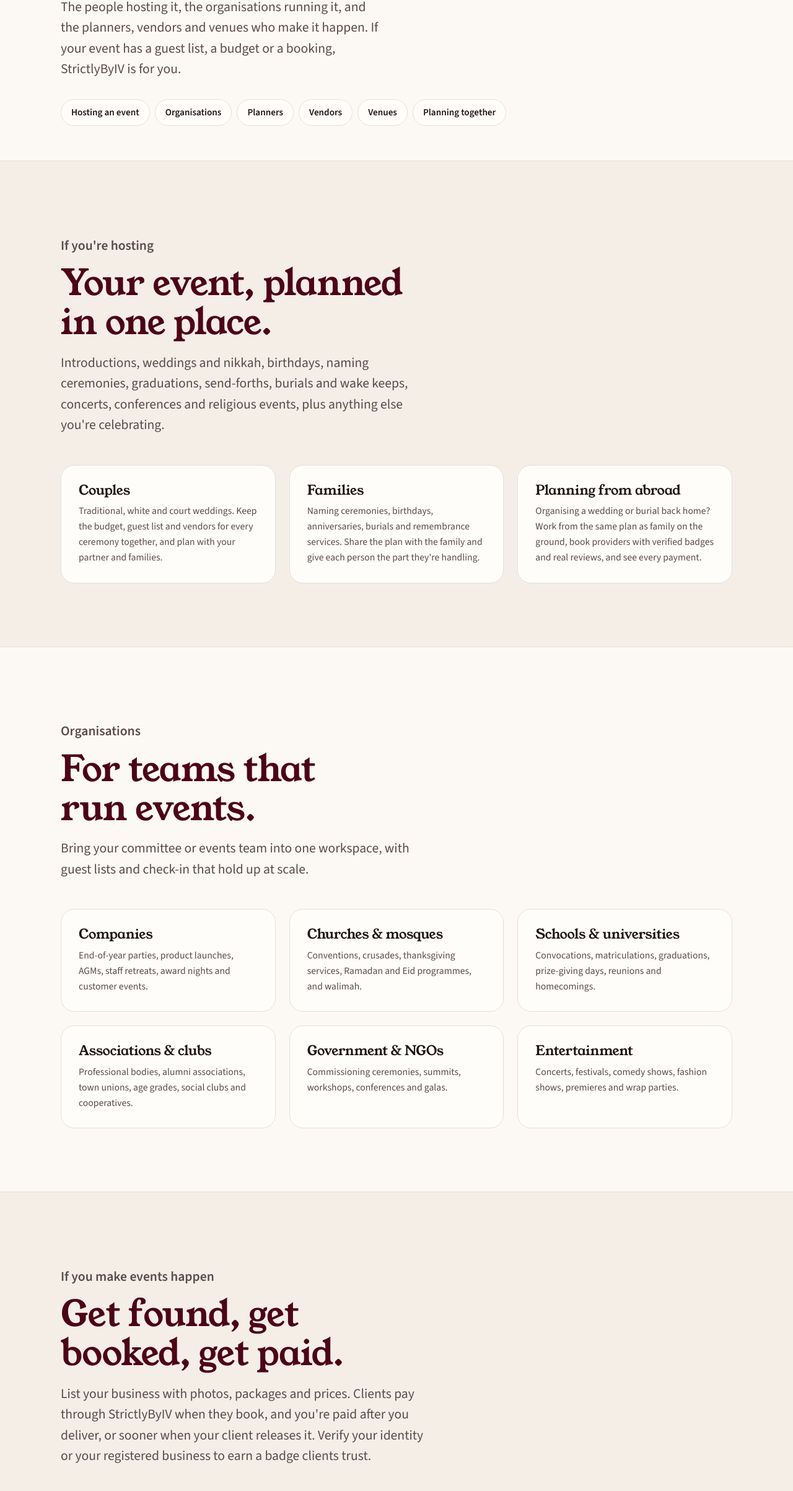
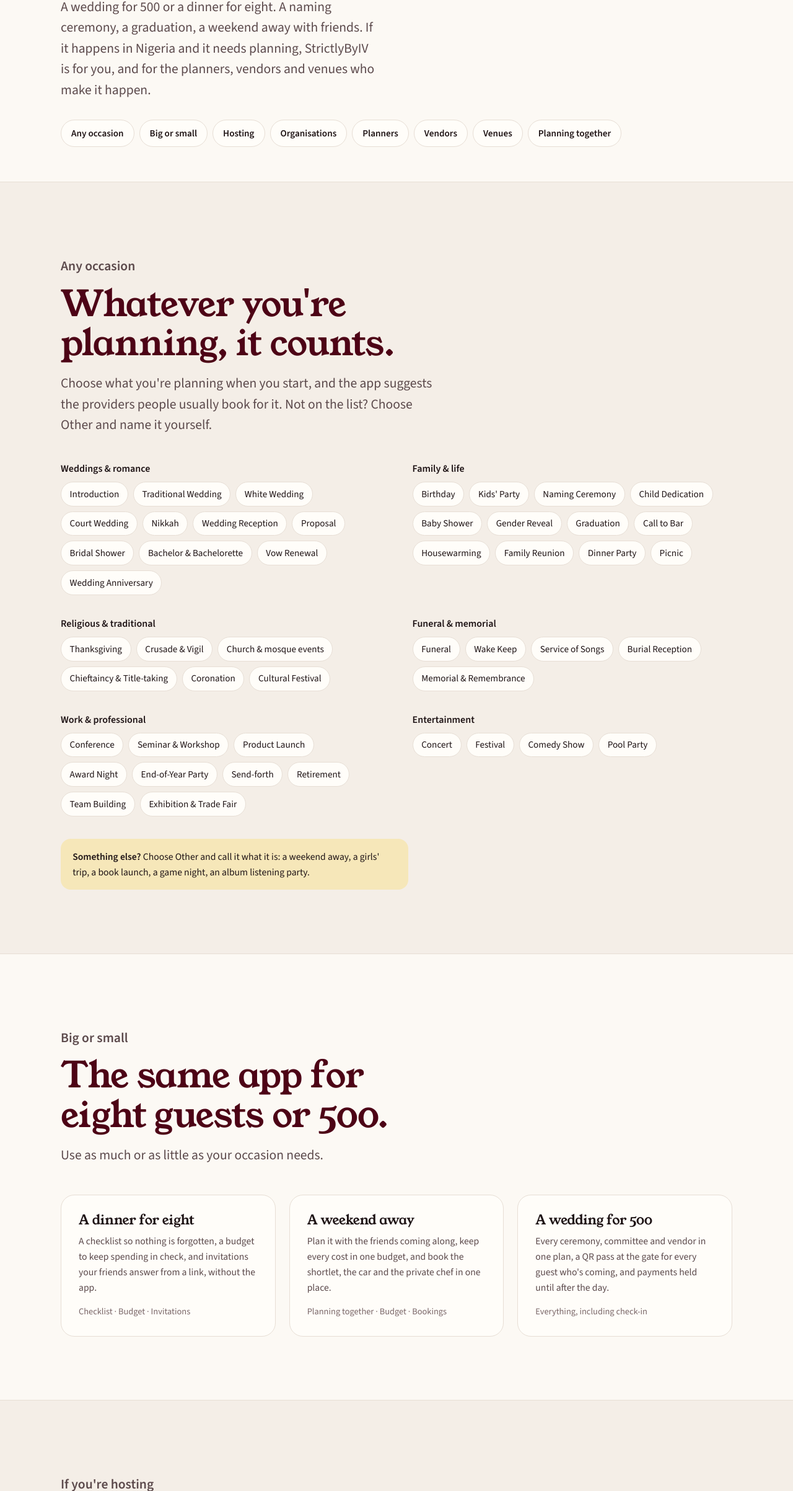
Before and after one commit to osisupermoses/strictlybyiv.com, a plain HTML site: page who-its-for/index.html in a window 1280 px wide. Shown: the part 395-2800 px from the top of the page at 62% size. Drawn offline with nearby package versions, Linux system fonts and the light colour scheme.

Commit message:
content(who-its-for): for anything worth planning, big or small
The page read as being for big events and the businesses behind them.
It now leads with the host:

- Headline "For anything worth planning.", with an intro that runs from a
  wedding for 500 to a dinner for eight and a weekend away.
- Any occasion: about 50 occasions under the app's own names and
  groups, and how to name your own with Other.
- Big or small: a dinner for eight, a weekend away and a wedding for
  500, each with the tools it uses. 500 is a free host's guest limit.
- Hosting gains a Friends card. The long vendor and venue lists fold
  behind "See all", still in the page for search engines.
- Hosts, never clients, in the provider copy. New title, description,
  link-preview text and sitemap date.

Every claim matches the app. Trips are worded "in Nigeria" because an
event needs a Nigerian state and LGA. Links into the page (#hosts,
#organisations, #providers, the referral link) still land.

Co-Authored-By: Claude Opus 5.5 <noreply@anthropic.com>

```diff
--- a/sitemap.xml
+++ b/sitemap.xml
@@ -15,5 +15,5 @@
   <url><loc>https://www.strictlybyiv.com/legal/referral-terms/</loc><lastmod>2026-11-05</lastmod></url>
   <url><loc>https://www.strictlybyiv.com/legal/privacy/</loc><lastmod>2026-10-12</lastmod></url>
   <url><loc>https://www.strictlybyiv.com/legal/terms/</loc><lastmod>2026-10-09</lastmod></url>
-  <url><loc>https://www.strictlybyiv.com/who-its-for/</loc><lastmod>2026-11-17</lastmod></url>
+  <url><loc>https://www.strictlybyiv.com/who-its-for/</loc><lastmod>2026-11-20</lastmod></url>
 </urlset>
--- a/who-its-for/index.html
+++ b/who-its-for/index.html
@@ -3,8 +3,8 @@
 <head>
 <meta charset="utf-8">
 <meta name="viewport" content="width=device-width, initial-scale=1, viewport-fit=cover">
-<title>Who StrictlyByIV is for: hosts, planners, vendors, venues</title>
-<meta name="description" content="For everyone behind a Nigerian event: couples, families, companies, churches and mosques, and the planners, vendors and venues they book.">
+<title>Who StrictlyByIV is for: any occasion, big or small</title>
+<meta name="description" content="Weddings, birthdays, naming ceremonies, graduations, burials, conferences, a dinner for eight or a weekend away. Plan any occasion in Nigeria and book the planners, vendors and venues who make it happen.">
 <link rel="canonical" href="https://www.strictlybyiv.com/who-its-for/">
 <link rel="icon" type="image/png" href="/assets/home/icon.png">
 <link rel="apple-touch-icon" href="/assets/apple-touch-icon.png">
@@ -15,7 +15,7 @@
 <meta property="og:site_name" content="StrictlyByIV">
 <meta property="og:url" content="https://www.strictlybyiv.com/who-its-for/">
 <meta property="og:title" content="Who StrictlyByIV is for">
-<meta property="og:description" content="Hosts, organisations, planners, vendors and venues: everyone behind a Nigerian event.">
+<meta property="og:description" content="For anything worth planning in Nigeria, big or small, and for the planners, vendors and venues who make it happen.">
 <meta property="og:image" content="https://www.strictlybyiv.com/assets/og.jpg">
 <meta property="og:image:width" content="1200">
 <meta property="og:image:height" content="630">
@@ -149,9 +149,18 @@ footer .wrap{display:grid;grid-template-columns:1.2fr 2fr;gap:2rem}
 .legalline{grid-column:1/-1;border-top:1px solid var(--line);padding-top:1.4rem;display:flex;flex-wrap:wrap;justify-content:space-between;gap:.6rem;color:var(--ink-3);font-size:.82rem}
 @media (max-width:760px){footer .wrap{grid-template-columns:1fr}.fcols{grid-template-columns:1fr 1fr}}
 
+.cards-2{grid-template-columns:repeat(2,1fr)}
+.card .eg{display:block;margin-top:.9rem;font-size:.9rem;color:var(--ink-3)}
+.more{margin-top:1.1rem}
+.more>summary{display:inline-flex;align-items:center;gap:.5rem;padding:.6rem 1.1rem;border:1px solid var(--line);border-radius:999px;background:var(--card);color:var(--ink);font-weight:600;font-size:.95rem;cursor:pointer;list-style:none;transition:border-color .2s,color .2s}
+.more>summary::-webkit-details-marker{display:none}
+.more>summary::after{content:"";width:.5rem;height:.5rem;border-right:2px solid currentColor;border-bottom:2px solid currentColor;transform:translateY(-2px) rotate(45deg);transition:transform .2s}
+.more[open]>summary::after{transform:translateY(2px) rotate(-135deg)}
+.more>summary:hover{border-color:var(--wine);color:var(--wine)}
+.more .cats{margin-top:clamp(20px,3vw,32px)}
 @media (max-width:900px){.cards{grid-template-columns:1fr 1fr}.cats{grid-template-columns:1fr}}
 @media (max-width:640px){
-  .cards{grid-template-columns:1fr}
+  .cards,.cards-2{grid-template-columns:1fr}
   .sec{padding-block:44px}
   .intro{padding-block:24px 28px}
   .jump{margin-top:1.4rem}
@@ -186,10 +195,12 @@ footer .wrap{display:grid;grid-template-columns:1.2fr 2fr;gap:2rem}
 <section class="intro">
   <div class="wrap">
     <p class="eyebrow">Who it's for</p>
-    <h1>Everyone behind a Nigerian event.</h1>
-    <p class="lede">The people hosting it, the organisations running it, and the planners, vendors and venues who make it happen. If your event has a guest list, a budget or a booking, StrictlyByIV is for you.</p>
+    <h1>For anything worth planning.</h1>
+    <p class="lede">A wedding for 500 or a dinner for eight. A naming ceremony, a graduation, a weekend away with friends. If it happens in Nigeria and it needs planning, StrictlyByIV is for you, and for the planners, vendors and venues who make it happen.</p>
     <ul class="jump" aria-label="On this page">
-      <li><a href="#hosts">Hosting an event</a></li>
+      <li><a href="#occasions">Any occasion</a></li>
+      <li><a href="#size">Big or small</a></li>
+      <li><a href="#hosts">Hosting</a></li>
       <li><a href="#organisations">Organisations</a></li>
       <li><a href="#planners">Planners</a></li>
       <li><a href="#vendors">Vendors</a></li>
@@ -199,16 +210,51 @@ footer .wrap{display:grid;grid-template-columns:1.2fr 2fr;gap:2rem}
   </div>
 </section>
 
+<section class="sec tint" id="occasions">
+  <div class="wrap">
+    <div class="sec-head">
+      <p class="eyebrow">Any occasion</p>
+      <h2>Whatever you're planning, it counts.</h2>
+      <p>Choose what you're planning when you start, and the app suggests the providers people usually book for it. Not on the list? Choose Other and name it yourself.</p>
+    </div>
+    <div class="cats">
+      <div class="cat"><h4>Weddings &amp; romance</h4><ul class="chips"><li>Introduction</li><li>Traditional Wedding</li><li>White Wedding</li><li>Court Wedding</li><li>Nikkah</li><li>Wedding Reception</li><li>Proposal</li><li>Bridal Shower</li><li>Bachelor &amp; Bachelorette</li><li>Vow Renewal</li><li>Wedding Anniversary</li></ul></div>
+      <div class="cat"><h4>Family &amp; life</h4><ul class="chips"><li>Birthday</li><li>Kids' Party</li><li>Naming Ceremony</li><li>Child Dedication</li><li>Baby Shower</li><li>Gender Reveal</li><li>Graduation</li><li>Call to Bar</li><li>Housewarming</li><li>Family Reunion</li><li>Dinner Party</li><li>Picnic</li></ul></div>
+      <div class="cat"><h4>Religious &amp; traditional</h4><ul class="chips"><li>Thanksgiving</li><li>Crusade &amp; Vigil</li><li>Church &amp; mosque events</li><li>Chieftaincy &amp; Title-taking</li><li>Coronation</li><li>Cultural Festival</li></ul></div>
+      <div class="cat"><h4>Funeral &amp; memorial</h4><ul class="chips"><li>Funeral</li><li>Wake Keep</li><li>Service of Songs</li><li>Burial Reception</li><li>Memorial &amp; Remembrance</li></ul></div>
+      <div class="cat"><h4>Work &amp; professional</h4><ul class="chips"><li>Conference</li><li>Seminar &amp; Workshop</li><li>Product Launch</li><li>Award Night</li><li>End-of-Year Party</li><li>Send-forth</li><li>Retirement</li><li>Team Building</li><li>Exhibition &amp; Trade Fair</li></ul></div>
+      <div class="cat"><h4>Entertainment</h4><ul class="chips"><li>Concert</li><li>Festival</li><li>Comedy Show</li><li>Pool Party</li></ul></div>
+    </div>
+    <p class="note"><strong>Something else?</strong> Choose Other and call it what it is: a weekend away, a girls' trip, a book launch, a game night, an album listening party.</p>
+  </div>
+</section>
+
+<section class="sec" id="size">
+  <div class="wrap">
+    <div class="sec-head">
+      <p class="eyebrow">Big or small</p>
+      <h2>The same app for eight guests or 500.</h2>
+      <p>Use as much or as little as your occasion needs.</p>
+    </div>
+    <div class="cards">
+      <div class="card"><h3>A dinner for eight</h3><p>A checklist so nothing is forgotten, a budget to keep spending in check, and invitations your friends answer from a link, without the app.</p><span class="eg">Checklist · Budget · Invitations</span></div>
+      <div class="card"><h3>A weekend away</h3><p>Plan it with the friends coming along, keep every cost in one budget, and book the shortlet, the car and the private chef in one place.</p><span class="eg">Planning together · Budget · Bookings</span></div>
+      <div class="card"><h3>A wedding for 500</h3><p>Every ceremony, committee and vendor in one plan, a QR pass at the gate for every guest who's coming, and payments held until after the day.</p><span class="eg">Everything, including check-in</span></div>
+    </div>
+  </div>
+</section>
+
 <section class="sec tint" id="hosts">
   <div class="wrap">
     <div class="sec-head">
       <p class="eyebrow">If you're hosting</p>
-      <h2>Your event, planned in one place.</h2>
-      <p>Introductions, weddings and nikkah, birthdays, naming ceremonies, graduations, send-forths, burials and wake keeps, concerts, conferences and religious events, plus anything else you're celebrating.</p>
+      <h2>Your plan, in one place.</h2>
+      <p>Plan with your partner, your family or your friends, from across town or from another country.</p>
     </div>
-    <div class="cards">
+    <div class="cards cards-2">
       <div class="card"><h3>Couples</h3><p>Traditional, white and court weddings. Keep the budget, guest list and vendors for every ceremony together, and plan with your partner and families.</p></div>
       <div class="card"><h3>Families</h3><p>Naming ceremonies, birthdays, anniversaries, burials and remembrance services. Share the plan with the family and give each person the part they're handling.</p></div>
+      <div class="card"><h3>Friends</h3><p>Birthdays, showers, game nights and trips. Plan with the people who are coming, so everyone sees the same list, budget and bookings.</p></div>
       <div class="card"><h3>Planning from abroad</h3><p>Organising a wedding or burial back home? Work from the same plan as family on the ground, book providers with verified badges and real reviews, and see every payment.</p></div>
     </div>
   </div>
@@ -237,12 +283,12 @@ footer .wrap{display:grid;grid-template-columns:1.2fr 2fr;gap:2rem}
     <div class="sec-head">
       <p class="eyebrow">If you make events happen</p>
       <h2>Get found, get booked, get paid.</h2>
-      <p>List your business with photos, packages and prices. Clients pay through StrictlyByIV when they book, and you're paid after you deliver, or sooner when your client releases it. Verify your identity or your registered business to earn a badge clients trust.</p>
+      <p>List your business with photos, packages and prices. Hosts pay through StrictlyByIV when they book, and you're paid after you deliver, or sooner when the host releases it. Verify your identity or your registered business to earn a badge hosts trust.</p>
     </div>
 
     <div class="subhead" id="planners">
       <h3>Planners</h3>
-      <p>Run a client's whole event in a shared workspace with their family: the checklist, budget, guests and the vendors and venues you line up together.</p>
+      <p>Run a host's whole event in a shared workspace with their family: the checklist, budget, guests and the vendors and venues you line up together.</p>
       <ul class="chips" style="margin-top:1.1rem">
         <li>Wedding planners</li><li>Corporate &amp; conference planners</li><li>Birthday &amp; party planners</li><li>Day-of &amp; owambe coordinators</li><li>Destination &amp; luxury planners</li><li>Funeral &amp; memorial planners</li>
       </ul>
@@ -250,7 +296,8 @@ footer .wrap{display:grid;grid-template-columns:1.2fr 2fr;gap:2rem}
 
     <div class="subhead" id="vendors">
       <h3>Vendors, 120+ kinds</h3>
-      <p>Every trade a Nigerian event books, each with its own category so clients can find you. Offer more than one service? Pick your main category and up to three more.</p>
+      <p>Every trade a Nigerian event books, each with its own category so hosts can find you. Offer more than one service? Pick your main category and up to three more.</p>
+      <details class="more"><summary>See all 120+ kinds</summary>
       <div class="cats">
         <div class="cat"><h4>Food</h4><ul class="chips"><li>Caterer</li><li>Baker<small>cakes</small></li><li>Small Chops<small>finger food</small></li><li>Grill<small>suya, barbecue</small></li><li>Dessert Table</li><li>Food Truck</li><li>Local Delicacies<small>amala, ofada, pepper soup</small></li><li>Private Chef</li><li>Shawarma Station</li><li>Snack Carts<small>popcorn, candy floss</small></li></ul></div>
         <div class="cat"><h4>Drinks &amp; Cooling</h4><ul class="chips"><li>Mobile Bar<small>cocktails, bartending</small></li><li>Drinks Supplier</li><li>Branded Water</li><li>Cooling Van &amp; Cold Room</li><li>Ice Supplier</li><li>Palm Wine Supplier</li></ul></div>
@@ -270,12 +317,14 @@ footer .wrap{display:grid;grid-template-columns:1.2fr 2fr;gap:2rem}
         <div class="cat"><h4>Corporate &amp; Exhibitions</h4><ul class="chips"><li>Event Ticketing &amp; Registration</li><li>Exhibition Stand Builder</li><li>Team Building Facilitator</li></ul></div>
         <div class="cat"><h4>Funeral &amp; Memorial</h4><ul class="chips"><li>Casket &amp; Coffin</li><li>Funeral Home &amp; Undertaker</li><li>Hearse</li><li>Obituary &amp; Programme Printing</li><li>Pallbearers</li><li>Tombstone &amp; Vault</li></ul></div>
       </div>
+      </details>
       <p class="note"><strong>Don't see your trade?</strong> List under Other and describe what you do. New categories are added often, with no app update needed.</p>
     </div>
 
     <div class="subhead" id="venues">
       <h3>Venues, 40 kinds</h3>
       <p>From event centres to lagoon cruises. Show your capacity, prices and what your space comes with: generator, inverter or solar backup, borehole water, air conditioning, parking, a bridal suite or a traditional wedding setup.</p>
+      <details class="more"><summary>See all 40 kinds</summary>
       <div class="cats">
         <div class="cat"><h4>Halls &amp; Centres</h4><ul class="chips"><li>Event Centre</li><li>Conference Hall</li><li>Banquet Hall</li><li>Civic Centre</li><li>Multipurpose Hall</li><li>Auditorium</li><li>Community Hall</li><li>Exhibition Centre</li><li>Meeting Room &amp; Co-working</li></ul></div>
         <div class="cat"><h4>Hotels &amp; Resorts</h4><ul class="chips"><li>Hotel Banquet</li><li>Beach Resort</li><li>Resort</li></ul></div>
@@ -285,6 +334,7 @@ footer .wrap{display:grid;grid-template-columns:1.2fr 2fr;gap:2rem}
         <div class="cat"><h4>Religious</h4><ul class="chips"><li>Church Hall</li><li>Mosque Hall</li><li>Chapel</li></ul></div>
         <div class="cat"><h4>Unique</h4><ul class="chips"><li>Rooftop</li><li>Art Gallery</li><li>Warehouse</li><li>Boat</li><li>Studio</li></ul></div>
       </div>
+      </details>
       <p class="note"><strong>Something else?</strong> List under Other and describe your space.</p>
       <p class="note"><strong>More than one space?</strong> Pro lets you run several listings, such as every hall in a hotel.</p>
     </div>
@@ -298,7 +348,7 @@ footer .wrap{display:grid;grid-template-columns:1.2fr 2fr;gap:2rem}
       <h2>Bring in the people who help.</h2>
     </div>
     <div class="cards">
-      <div class="card"><h3>Family &amp; co-hosts</h3><p>Invite them by link, phone or email, and choose what each person can see and do, from the guest list to the budget.</p></div>
+      <div class="card"><h3>Family, friends &amp; co-hosts</h3><p>Invite them by link, phone or email, and choose what each person can see and do, from the guest list to the budget.</p></div>
       <div class="card"><h3>Committees</h3><p>Wedding, burial, church and corporate committees can split the work: one person on guests, another on vendors, another on the budget.</p></div>
       <div class="card"><h3>Your guests</h3><p>They don't need the app. Each guest gets a personal invitation link to reply in their browser and, if they're coming, a QR pass for the gate.</p></div>
     </div>
```
